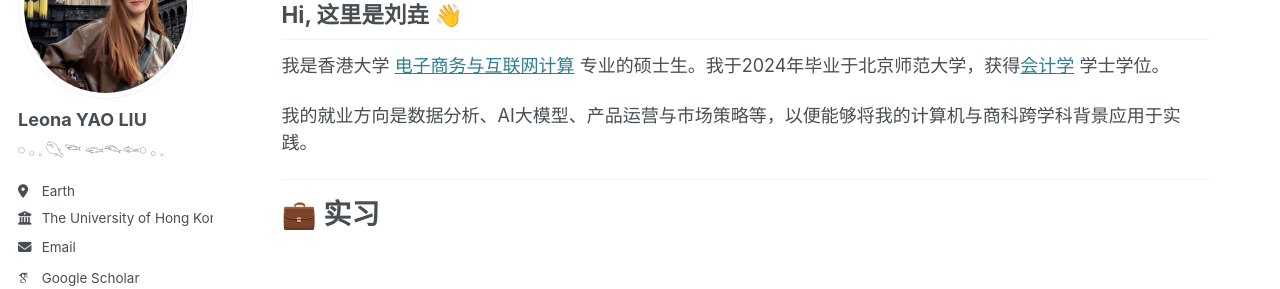
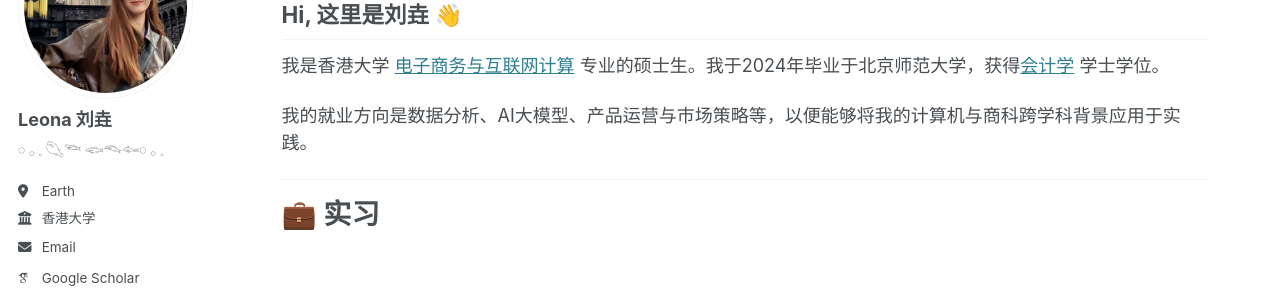
Before and after one commit to Leonaylau/YAOLIU, a Jekyll site: the page built from _pages/about.md, in a window 1280 px wide. Shown: the part 185-474 px from the top of the page. Built offline with Jekyll 4.4.1, drawn with Linux system fonts in a browser that asks for light colours; some web fonts are replaced.

Commit message:
Update _config.yml

```diff
--- a/_config.yml
+++ b/_config.yml
@@ -23,11 +23,11 @@ repository               : "academicpages/academicpages.github.io"
 author:
   # Biographic information
   avatar           : "portrait.png"
-  name             : "Leona YAO LIU"
+  name             : "Leona 刘垚"
   pronouns         : # example: "she/her"
   bio              : "𓏸 𓂂 𓈒 𓆡𓆝 𓆟𓆞𓆜𓏸 𓂂 𓈒"
   location         : "Earth"
-  employer         : "The University of Hong Kong"
+  employer         : "香港大学"
   uri              : # URL
   email            : "yaoyaoliu2001@gmail.com"
 
```
